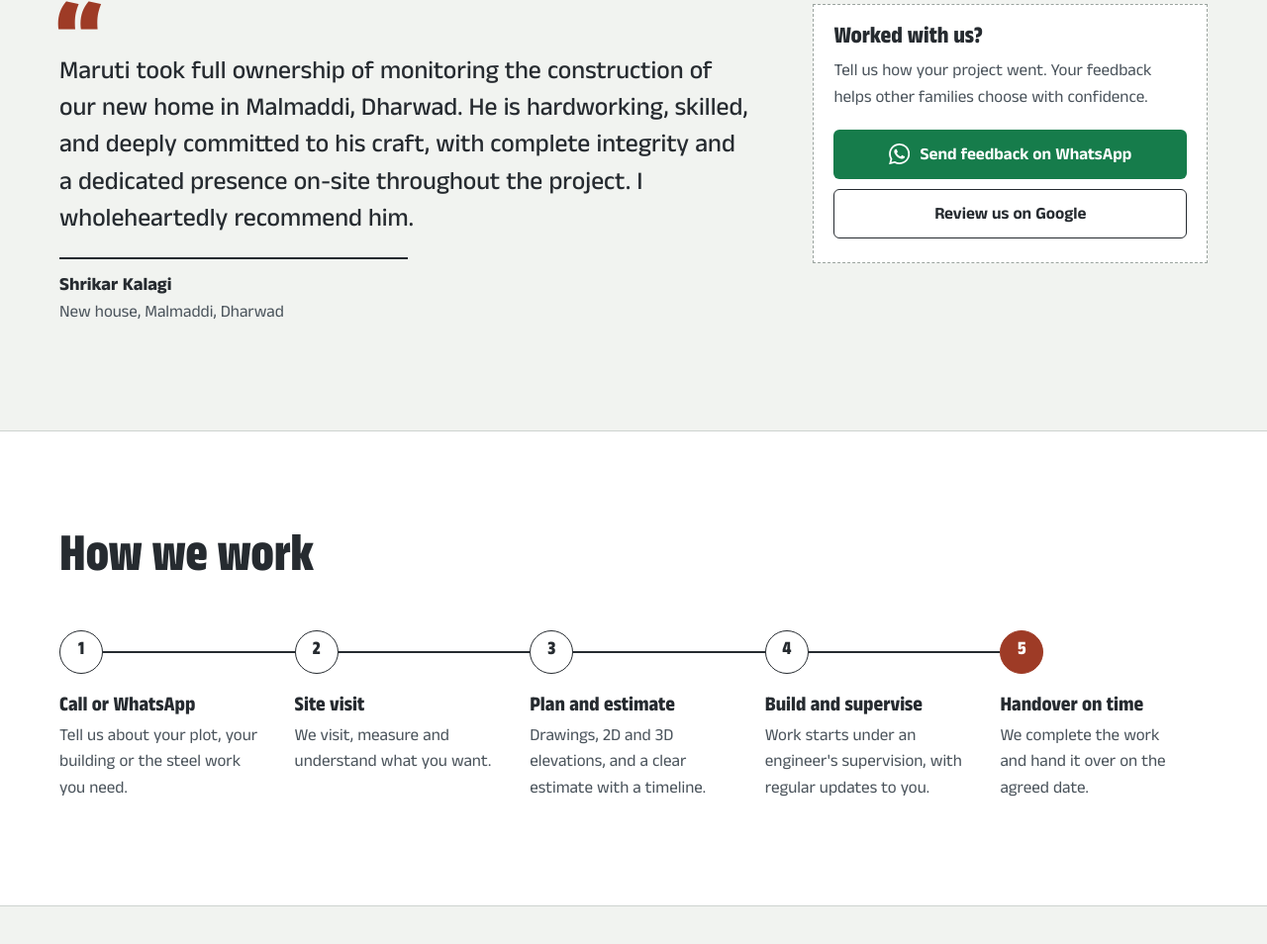
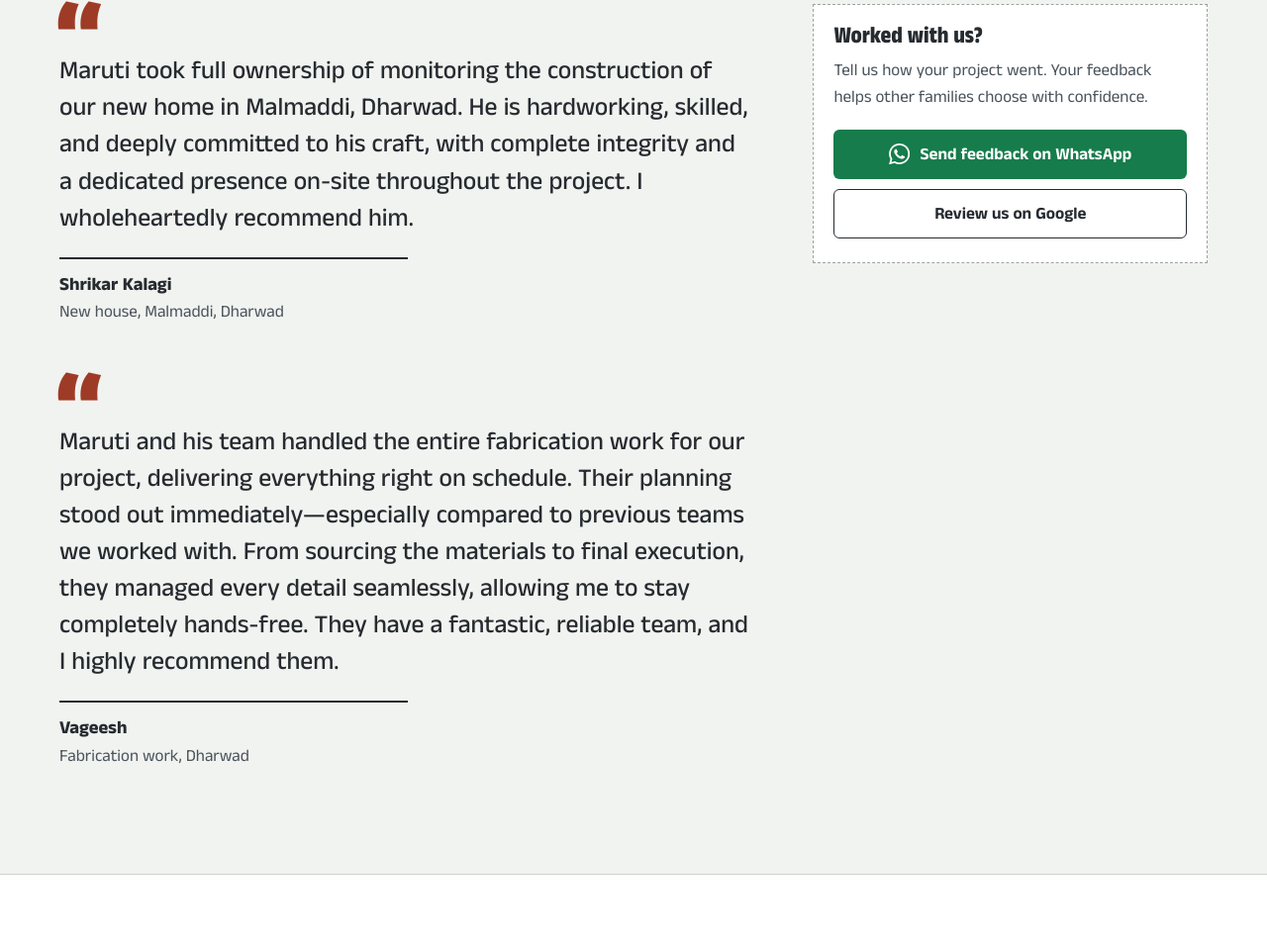
Before and after one commit to shrikarvk/marutisriramfabcons, a plain HTML site: page index.html in a window 1280 px wide. Shown: the part 3051-4005 px from the top of the page at 99% size. Drawn offline with Linux system fonts and the light colour scheme.

Commit message:
Add Vageesh's review
Add a second client review (fabrication work, Dharwad) and space out
stacked reviews.

Co-Authored-By: Claude Opus 5.5 <noreply@anthropic.com>
Claude-Session: https://claude.ai/code/session_01YFWFPkfBWc2CNdKgGLFPt2

```diff
--- a/index.html
+++ b/index.html
@@ -298,6 +298,12 @@
               </blockquote>
               <figcaption><strong>Shrikar Kalagi</strong><span>New house, Malmaddi, Dharwad</span></figcaption>
             </figure>
+            <figure class="review">
+              <blockquote>
+                <p>Maruti and his team handled the entire fabrication work for our project, delivering everything right on schedule. Their planning stood out immediately—especially compared to previous teams we worked with. From sourcing the materials to final execution, they managed every detail seamlessly, allowing me to stay completely hands-free. They have a fantastic, reliable team, and I highly recommend them.</p>
+              </blockquote>
+              <figcaption><strong>Vageesh</strong><span>Fabrication work, Dharwad</span></figcaption>
+            </figure>
           </div>
           <aside class="feedback" aria-labelledby="feedback-title">
             <h3 id="feedback-title">Worked with us?</h3>
--- a/style.css
+++ b/style.css
@@ -302,6 +302,7 @@ p { text-wrap: pretty; }
 
 /* Reviews */
 .review-grid { display: grid; gap: 28px; align-items: start; }
+.reviews { display: grid; gap: 48px; }
 .review { position: relative; padding-top: 52px; }
 .review::before {
   content: "\201C"; position: absolute; top: -4px; left: -4px;
```
